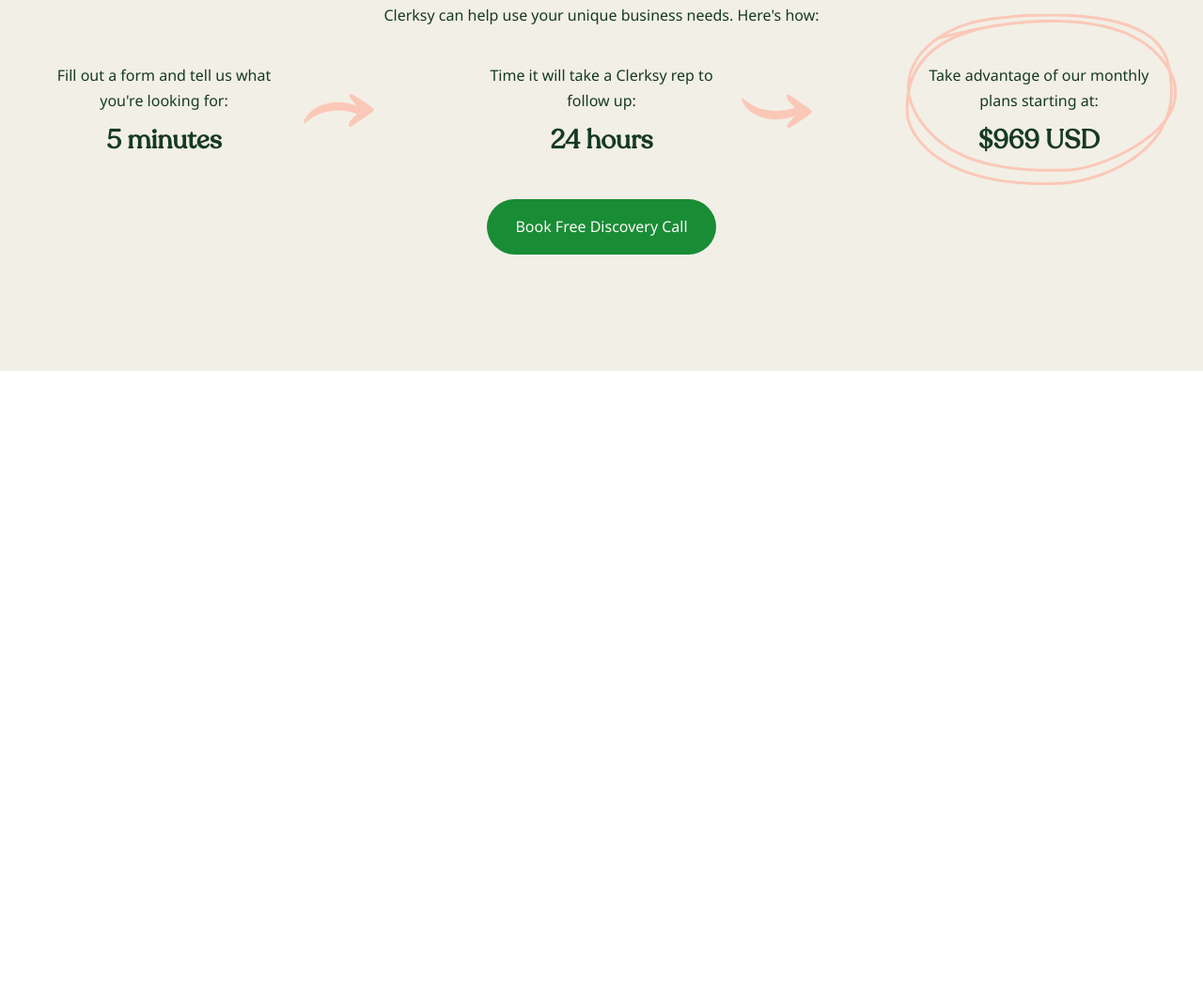
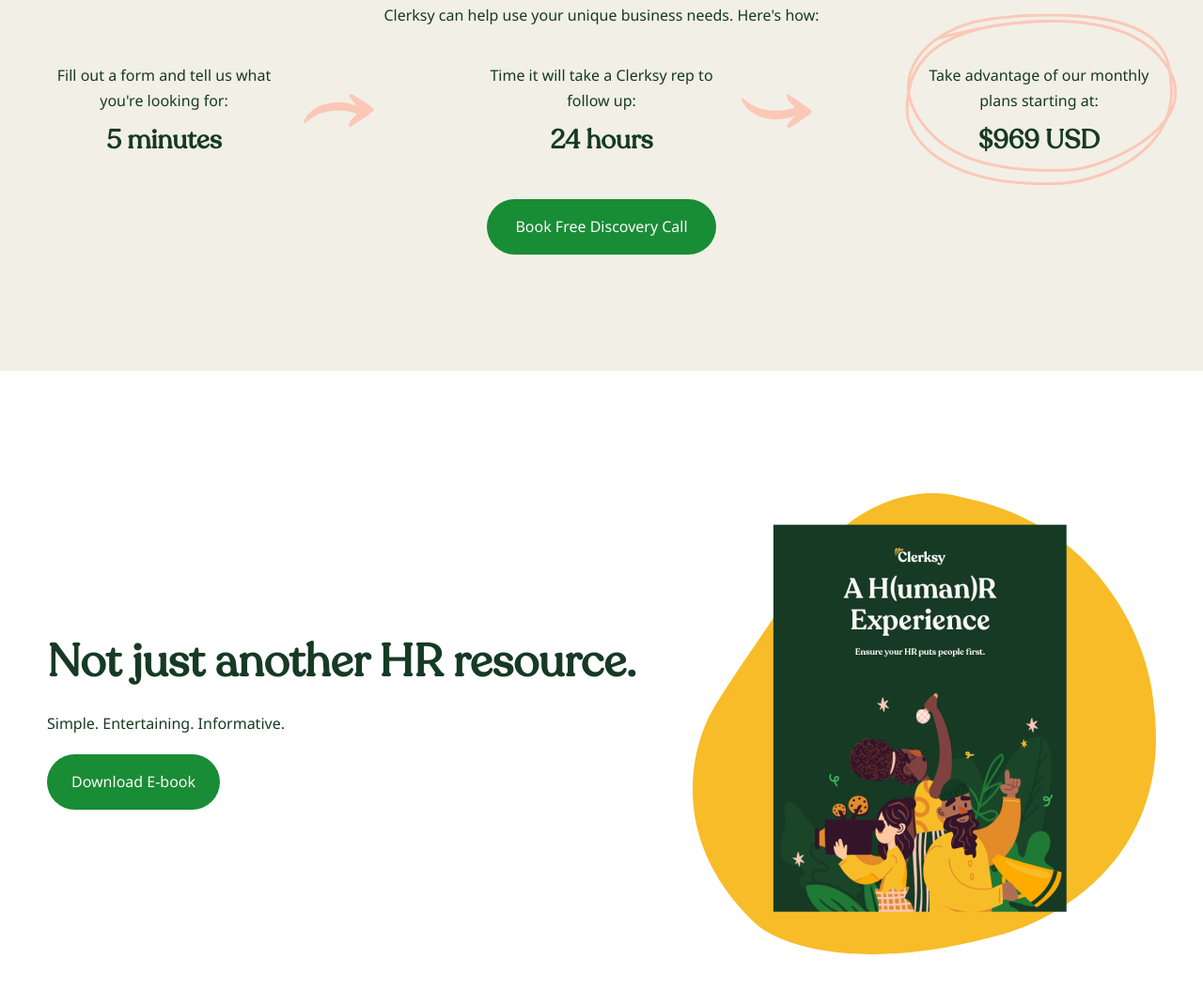
Before and after one commit to progdidi/clerksy, a website: page app/index.html in a window 1280 px wide. Shown: the part 5194-6249 px from the top of the page at 94% size. Before the commit the page ends 5589 px from the top, so only its background shows below. Drawn offline with Linux system fonts and the light colour scheme.

Commit message:
feat: add section book

```diff
--- a/app/index.html
+++ b/app/index.html
@@ -178,7 +178,17 @@
             </section>
 
             <section class="book">
-                <div class="container"></div>
+                <div class="container">
+                    <div class="book__inner">
+                        <div class="book__info">
+                            <h4 class="book__info-title section__title">Not just another HR resource.</h4>
+                            <p class="book__info-descr">Simple. Entertaining. Informative.</p>
+                            <button class="book__info-btn green-btn">Download E-book</button>
+                        </div>
+
+                        <div class="book__media"><img src="images/book/book.png" alt="book" class="book__media-img"></div>
+                    </div>
+                </div>
             </section>
         </main>
     </div>
--- /dev/null
+++ b/app/scss/blocks/book.scss
@@ -0,0 +1,24 @@
+.book {
+    padding: 120px 0 123px;
+    &__inner {
+        display: flex;
+        justify-content: space-between;
+        align-items: center;
+        .book__info {
+            &-title {
+                margin-bottom: 25px;
+            }
+            &-descr {
+                margin-bottom: 19px;
+            }
+        }
+
+        .book__media {
+            background-image: url(../../images/book/bg.svg);
+            background-repeat: no-repeat;
+            background-size: contain;
+            background-position: center center;
+            padding: 43px 95px 55px 86px;
+        }
+    }
+}
--- a/app/scss/style.scss
+++ b/app/scss/style.scss
@@ -9,3 +9,4 @@
 @import 'blocks/shapes.scss';
 @import 'blocks/how.scss';
 @import 'blocks/steps.scss';
+@import 'blocks/book.scss';
```
Also changed, not shown: app/css/style.min.css, app/images/book/bg.svg (added), app/images/book/book.png (added).
